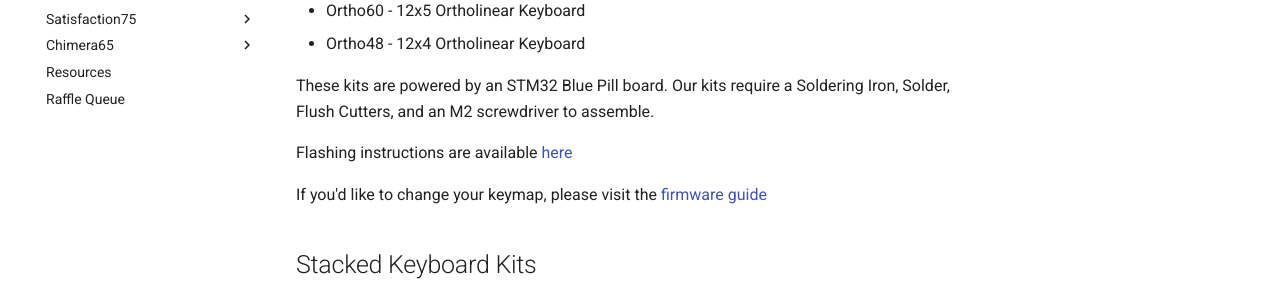
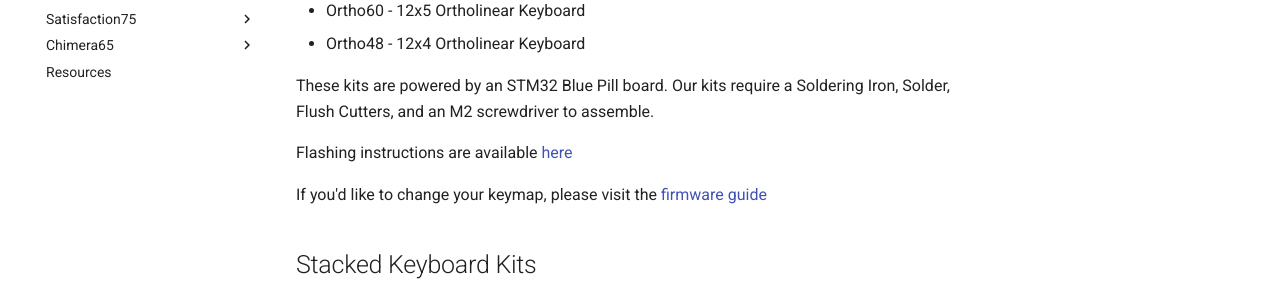
Before and after one commit to cannonkeys/ck-docs, an MkDocs documentation site: the page built from docs/index.md, in a window 1280 px wide. Shown: the part 308-591 px from the top of the page. Built offline with MkDocs 1.6.1 and Material for MkDocs 9.7.7, drawn with Linux system fonts in a browser that asks for light colours; comment, search, counter and statistics services are not loaded.

Commit message:
moved raffle queue to under General HOWTO's section

```diff
--- a/mkdocs.yml
+++ b/mkdocs.yml
@@ -25,6 +25,7 @@ nav:
   - General HOWTOs:
     - Adding RGB Underglow: rgb_underglow.md
     - Removing PCB Rails: removing_pcb_rails.md
+    - Raffle Queue: raffle-queue.md
   - Instant60: instant60.md
   - AN-C: an_c.md
   - Satisfaction75:
@@ -35,7 +36,6 @@ nav:
     - Build Guide: chimera65/build_guide.md
     - Flashing Guide: chimera65/flashing.md
   - Resources: resources.md
-  - Raffle Queue: raffle-queue.md
 
 extra:
   social:
```
